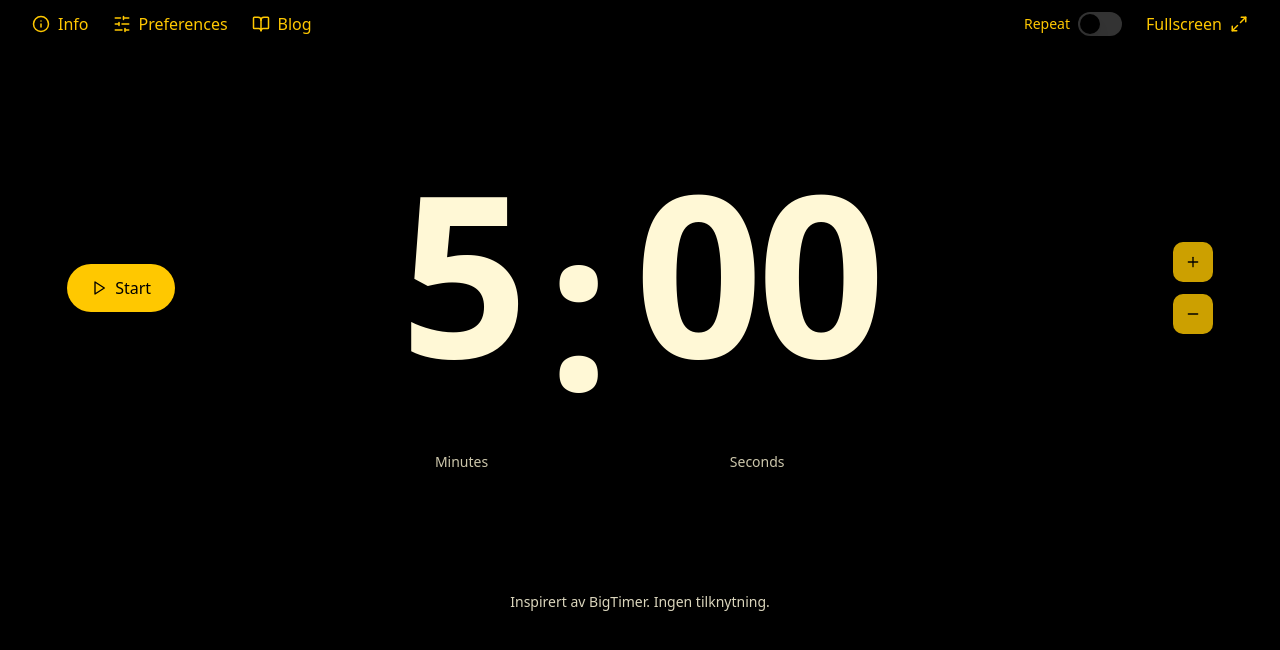
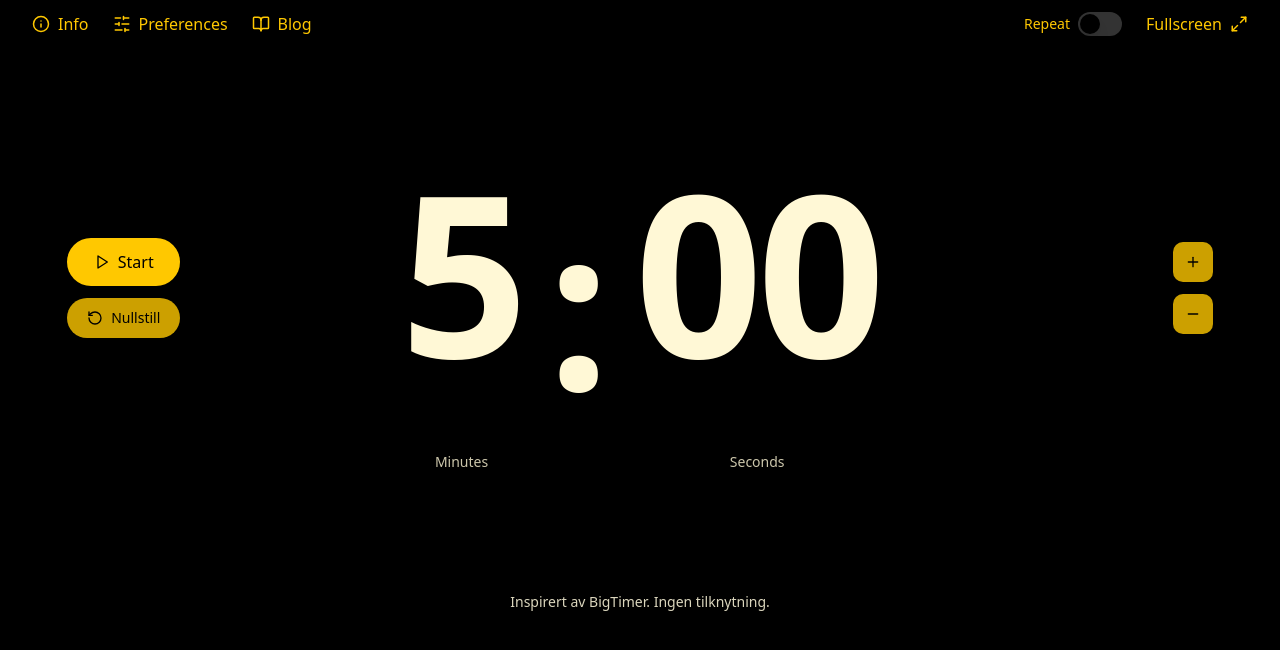
Before and after one commit to emilsvenssonglitsch-cell/StageClock, a React (Vite) app: page / in a window 1280 px wide. Shown: the top 650 px of the page. Built offline with nearby package versions, Linux system fonts and the light colour scheme.

Commit message:
Legg til reset-knapp
Legger til en reset-knapp under start-knappen i BigTimer-komponenten.

```diff
--- a/src/components/timer/BigTimer.tsx
+++ b/src/components/timer/BigTimer.tsx
@@ -4,7 +4,7 @@ import { Input } from "@/components/ui/input";
 
 import { Switch } from "@/components/ui/switch";
 import { cn } from "@/lib/utils";
-import { Play, Pause, Maximize2, Minimize2, Plus, Minus, Info, SlidersHorizontal, BookOpen } from "lucide-react";
+import { Play, Pause, Maximize2, Minimize2, Plus, Minus, Info, SlidersHorizontal, BookOpen, RotateCcw } from "lucide-react";
 import { toast } from "sonner";
 import { Link } from "react-router-dom";
 import { useTimerPreferences } from "@/components/timer/useTimerPreferences";
@@ -395,14 +395,17 @@ async function notifyDone() {
         <section className="flex flex-col items-center gap-8">
           <article className="w-full" aria-live="polite" aria-atomic="true">
             <div className={cn("relative mx-auto w-full flex items-center justify-center", isFullscreen ? "max-w-none min-h-[calc(100vh-8rem)]" : "max-w-[min(92vw,1200px)] min-h-[60vh]")}>
-              {/* Start/Pause floating control (left) */}
-              <div className="absolute left-4 top-1/2 -translate-y-1/2 z-10">
+              {/* Start/Pause + Reset floating controls (left) */}
+              <div className="absolute left-4 top-1/2 -translate-y-1/2 z-10 flex flex-col items-stretch gap-3">
                 <Button onClick={toggle} className="rounded-full h-12 px-6 text-base shadow-lg">
                   {running ? (
                     <span className="flex items-center gap-2"><Pause size={18}/> Pause</span>
                   ) : (
                     <span className="flex items-center gap-2"><Play size={18}/> Start</span>
                   )}
+                </Button>
+                <Button onClick={reset} variant="secondary" className="rounded-full h-10 px-5 text-sm shadow-md" aria-label="Nullstill">
+                  <span className="flex items-center gap-2"><RotateCcw size={16}/> Nullstill</span>
                 </Button>
               </div>
 
```
